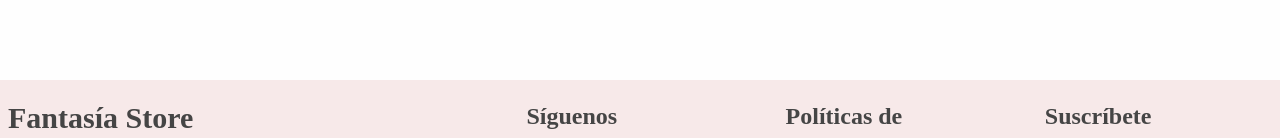
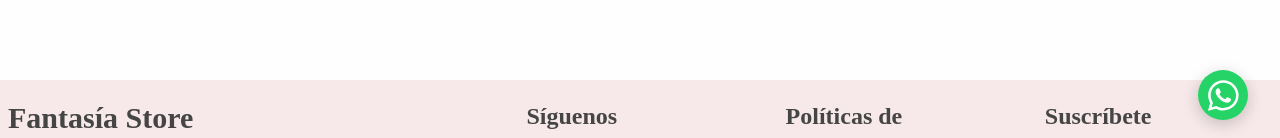
Before and after one commit to BrayanGarzon/FantasyStoreFrontEnd, a Next.js app: page / in a window 1280 px wide. Shown: the part 648-786 px from the top of the page. Built offline with nearby package versions, Linux system fonts and the light colour scheme; no server answers; a web font is replaced by a local one.

Commit message:
Add component whatsApp

```diff
--- a/src/app/globals.css
+++ b/src/app/globals.css
@@ -20,6 +20,7 @@
   --color-icon-facebook: #1877F2;
   --color-icon-instagram: #E4405F;
   --color-icon-whatsapp: #25D366;
+  --color-icon-whatsapp-hover: #128C7E;
 }
 
 @theme inline{
@@ -32,7 +33,6 @@
 
   --facebook-hover-color: var(--color-icon-facebook);
   --instagram-hover-color: var(--color-icon-instagram);
-  --whatsapp-hover-color: var(--color-icon-whatsapp);
 }
 
 
--- a/src/app/layout.tsx
+++ b/src/app/layout.tsx
@@ -1,9 +1,66 @@
+// 'use client';
+
+// import React from 'react';
+// import { usePathname } from 'next/navigation';
+// import Header from '../components/common/Header';
+// import Footer from '../components/common/Footer';
+// import WhatsAppFloat from '@/components/common/whatsAppFloat';
+// import './globals.css';
+
+// export default function RootLayout({ children }: Readonly<{ children: React.ReactNode }>) {
+//   const pathname = usePathname();
+
+//   // Rutas donde NO quieres mostrar Header/Footer
+//   const hideHeaderFooter = [
+//     '/mision',
+//     '/vision',
+//     '/politicas'
+//   ];
+
+//   const shouldHide = hideHeaderFooter.includes(pathname);
+
+//   return (
+//     <html lang='es' suppressHydrationWarning>
+//       <head>
+//         <title>Fantasía Store</title>
+//         <meta name="description" content="Tienda de ropa y accersorios"/>
+//         <meta name="viewport" content="width=device-width, initial-scale=1.0" />
+//         <meta name="theme-color" content="#F7E9E9" />
+
+
+//         <link rel="icon" href="/Store_Favicon.png" sizes="32x32" type="image/png" />
+//         <link rel="icon" href="/Store_Favicon.png" sizes="64x64" type="image/png" />
+//         <link rel="icon" href="/Store_Favicon.png" sizes="128x128" type="image/png" />
+
+
+
+//       </head>
+
+//       <body>
+//         <div className='min-h-screen flex flex-col'>
+//           {/* Header */}
+//           {!shouldHide && <Header />}
+
+//           {/* Contenido Principal */}
+//           <main className='flex-grow'>{children}</main>
+
+//           {/* Footer */}
+//           {!shouldHide && <Footer />}
+//         </div>
+//         {/* Botón de WhatsApp */}
+//         <WhatsAppFloat />
+//       </body>
+//     </html>
+//   );
+// }
+
 'use client';
 
 import React from 'react';
 import { usePathname } from 'next/navigation';
 import Header from '../components/common/Header';
 import Footer from '../components/common/Footer';
+import WhatsAppFloat from '@/components/common/whatsAppFloat';
 import './globals.css';
 
 export default function RootLayout({ children }: Readonly<{ children: React.ReactNode }>) {
@@ -22,31 +79,25 @@ export default function RootLayout({ children }: Readonly<{ children: React.Reac
     <html lang='es' suppressHydrationWarning>
       <head>
         <title>Fantasía Store</title>
-        <meta name="description" content="Tienda de ropa y accersorios"/>
+        <meta name="description" content="Tienda de ropa y accesorios"/>
         <meta name="viewport" content="width=device-width, initial-scale=1.0" />
         <meta name="theme-color" content="#F7E9E9" />
-
-
         <link rel="icon" href="/Store_Favicon.png" sizes="32x32" type="image/png" />
         <link rel="icon" href="/Store_Favicon.png" sizes="64x64" type="image/png" />
         <link rel="icon" href="/Store_Favicon.png" sizes="128x128" type="image/png" />
-
-
-
       </head>
 
       <body>
         <div className='min-h-screen flex flex-col'>
-          {/* Header */}
           {!shouldHide && <Header />}
-
-          {/* Contenido Principal */}
           <main className='flex-grow'>{children}</main>
-
-          {/* Footer */}
           {!shouldHide && <Footer />}
         </div>
+
+        {/* Botón de WhatsApp - Fuera del contenedor flexible */}
+        <WhatsAppFloat />
       </body>
+
     </html>
   );
 }
--- /dev/null
+++ b/src/components/common/WhatsApp.module.css
@@ -0,0 +1,28 @@
+.whatsappFloat {
+  position: fixed;
+  bottom: 2rem;
+  right: 2rem;
+  z-index: 9999;
+  width: 50px;
+  height: 50px;
+  display: flex;
+  align-items: center;
+  justify-content: center;
+  background: var(--color-icon-whatsapp);
+  color: white;
+  border-radius: 50%;
+  box-shadow: 0 4px 16px rgba(0,0,0,0.2);
+  transition: all 0.3s ease;
+}
+
+.icon {
+  font-size: 35px; /* Tamaño del ícono */
+}
+
+.whatsappFloat:hover {
+  transform: scale(1.1);
+  box-shadow: 0 6px 24px rgba(0,0,0,0.3);
+  background: var(--color-icon-whatsapp-hover);
+
+
+}
--- /dev/null
+++ b/src/components/common/whatsAppFloat.tsx
@@ -0,0 +1,24 @@
+import React from "react";
+import styles from './WhatsApp.module.css';  // Importa correctamente los estilos
+import { FontAwesomeIcon } from '@fortawesome/react-fontawesome';
+import { faWhatsapp } from '@fortawesome/free-brands-svg-icons';
+
+const whatsappNumber = '573125769121';
+const defaultMessage = 'Hola, quiero más información sobre sus productos';
+const whatsAppUrl = `https://wa.me/${whatsappNumber}?text=${encodeURIComponent(defaultMessage)}`;
+
+const WhatsAppFloat = () => {
+  return (
+    <a
+      href={whatsAppUrl}
+      target="_blank"
+      rel="noopener noreferrer"
+      className={styles.whatsappFloat}
+      aria-label="Chatea por WhatsApp"
+    >
+      <FontAwesomeIcon icon={faWhatsapp} className={styles.icon} />
+    </a>
+  );
+};
+
+export default WhatsAppFloat;
```
